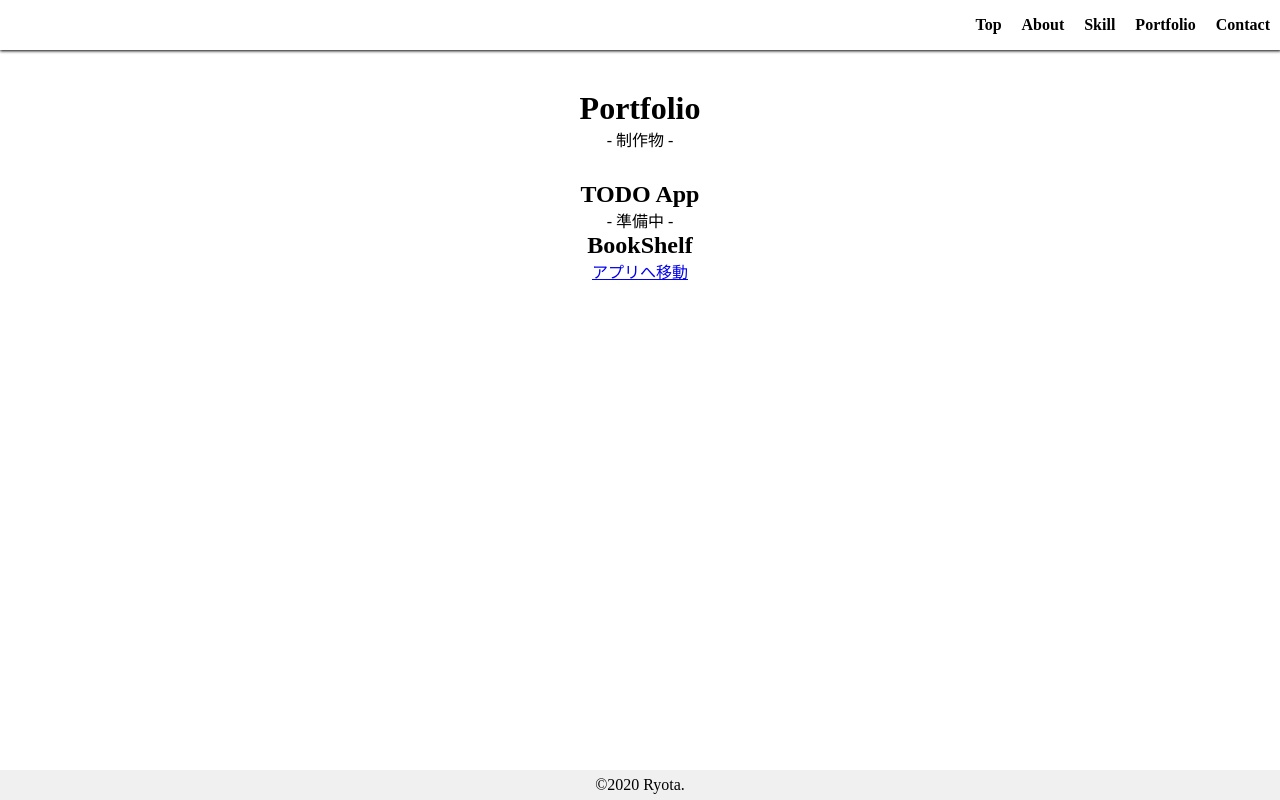
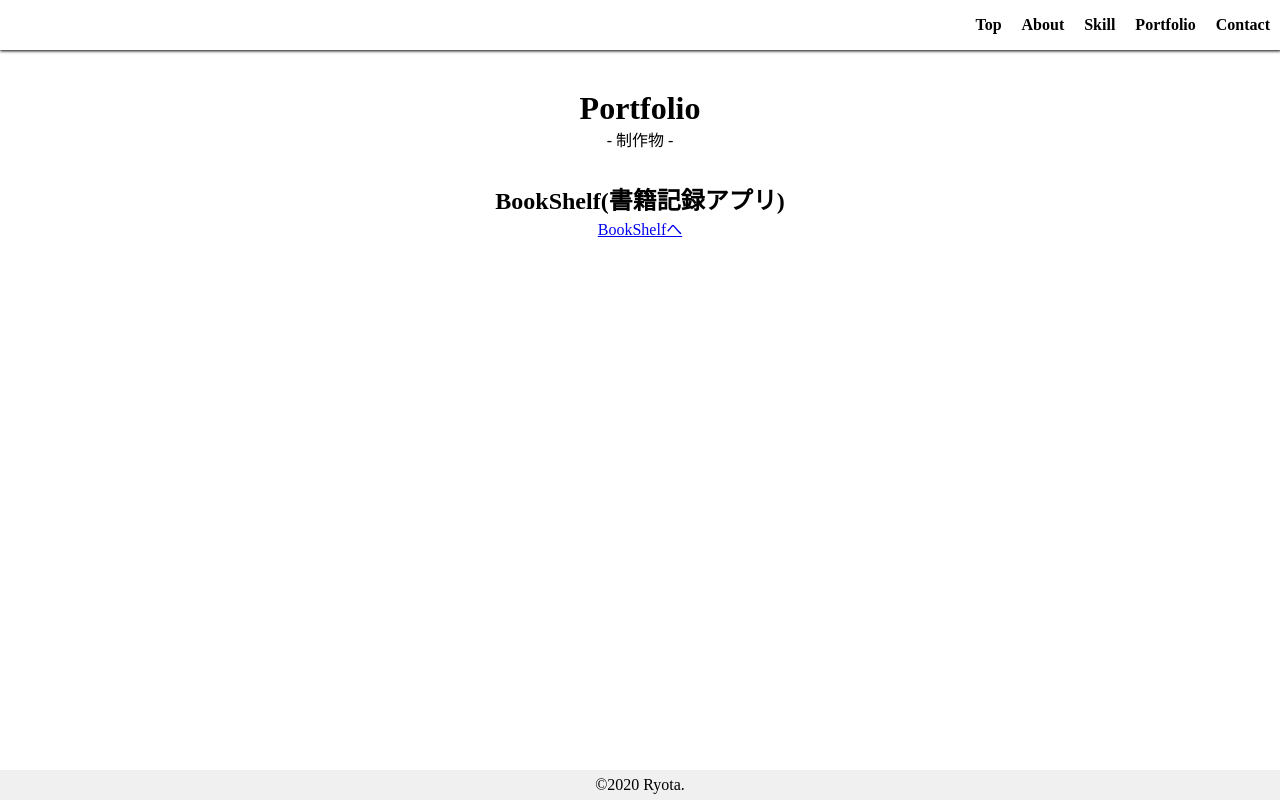
Before and after one commit to ryota-sb/ryota-site, a Vue app: page /#/portfolio in a window 1280 px wide. Built offline with nearby package versions, Linux system fonts and the light colour scheme.

Commit message:
bookshelf URL 変更

```diff
--- a/src/components/PortfolioPage.vue
+++ b/src/components/PortfolioPage.vue
@@ -4,10 +4,8 @@
       <h1>Portfolio</h1>
       <p>- 制作物 -</p>
     </div>
-    <h2>TODO App</h2>
-    <p>- 準備中 -</p>
-    <h2>BookShelf</h2>
-    <a href="http://ec2-18-179-218-147.ap-northeast-1.compute.amazonaws.com:3000">アプリへ移動</a>
+    <h2>BookShelf(書籍記録アプリ)</h2>
+    <a href="http://app-bookshelf.site:3000">BookShelfへ</a>
   </div>
 </template>
 
```
